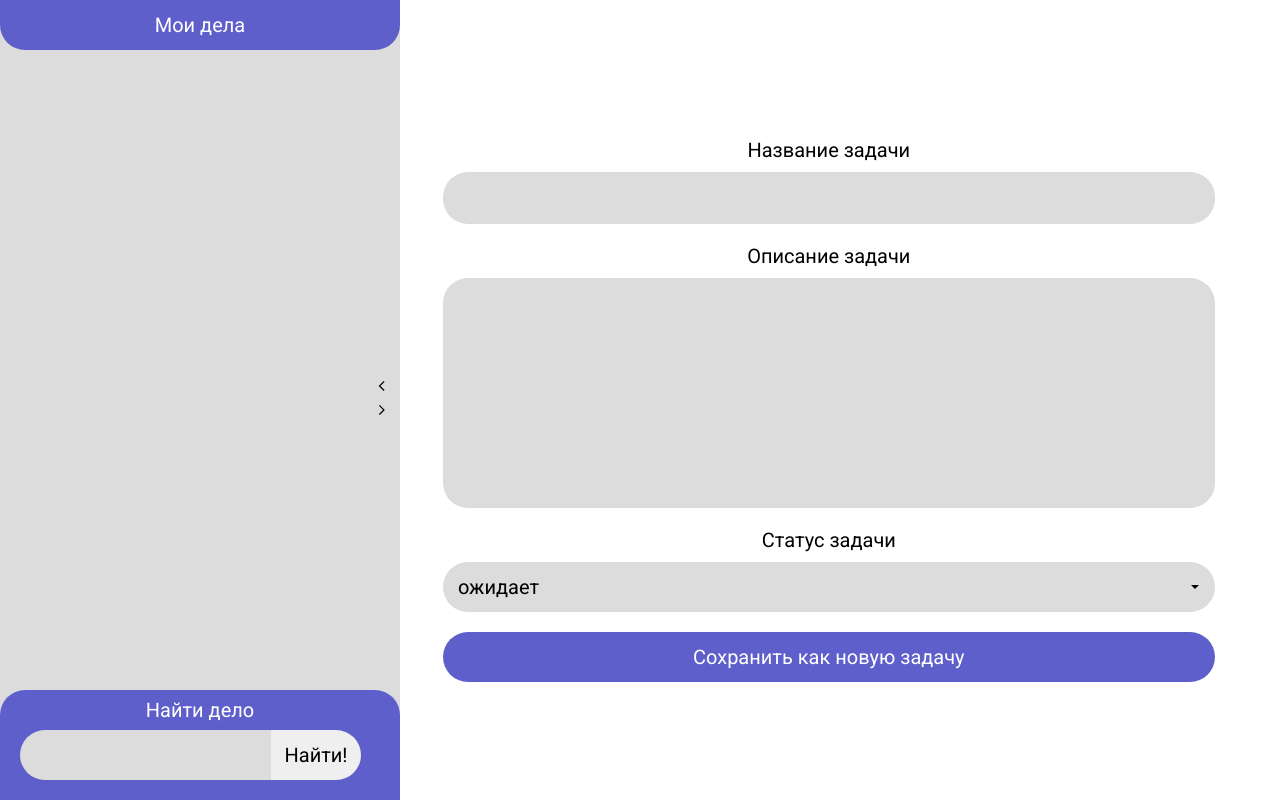
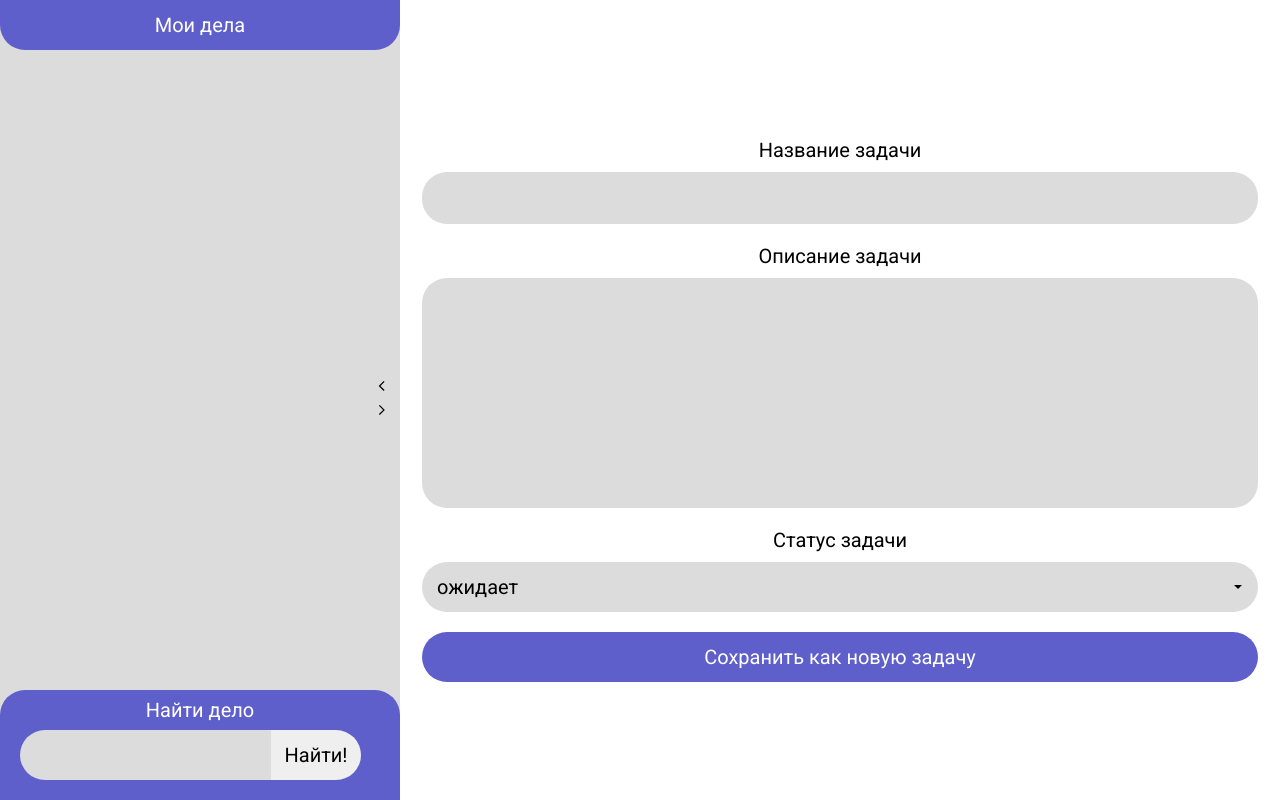
Before and after one commit to Vetrash/ToDoList, a React (Create React App) app: page / in a window 1280 px wide. Built offline with nearby package versions, Linux system fonts and the light colour scheme.

Commit message:
Скрипт Resize
Добавил ограничение на максимальную ширину, чтобы не создавать мертвых зон и залипания при изменении размеров блока

```diff
--- a/src/App.css
+++ b/src/App.css
@@ -86,12 +86,14 @@
   display: flex;
   flex-direction: column;
   justify-content: center;
-  width: 90%;
+  width: 95%;
 }
 .redactorToDO{
-  width: 67vw;
+
   display: flex;
   justify-content: center;
+  flex-shrink: 1;
+  flex-grow: 1;
 }
 .redactorConteiner p{
   margin-bottom: 0px;
--- a/src/App.js
+++ b/src/App.js
@@ -29,10 +29,12 @@ const App = () => {
     const newWidth = Number(width) + e.nativeEvent.offsetX;// получаем обновленую ширину блока
     if (Math.abs(e.nativeEvent.offsetX) < 50) {
       // после drop offsetX принимает большие значения, таким способом ограничиваю чувствительность
+      const windowInnerWidth = window.innerWidth // ширину окна
       if (newWidth < 400) {
         // блок не должен быть менее 400px
         todolist.current.style.width = '400px';
-      } else {
+      } else if ((newWidth / windowInnerWidth) < 0.7){
+        console.log((newWidth / windowInnerWidth))
         todolist.current.style.width = `${Number(width) + e.nativeEvent.offsetX}px`;// изменяем ширину блока
       }
     }
```
